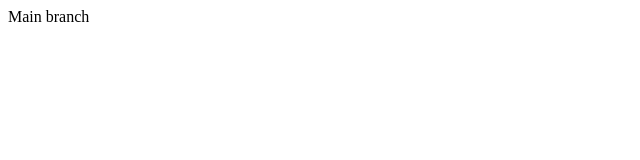
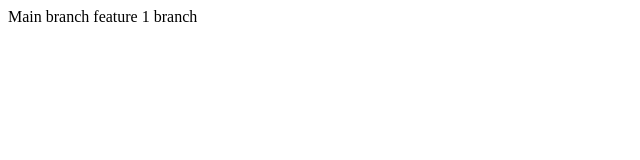
Before and after one commit to i-JayshreeChauhan/demo3_branch_and_undo, a plain HTML site: page index.html in a window 1280 px wide. Shown: the whole page, without its empty margins (0-640 px from the left). Drawn offline with Linux system fonts and the light colour scheme.

Commit message:
feature 1 added

```diff
--- a/index.html
+++ b/index.html
@@ -1 +1,2 @@
 <bd> Main branch </bd>
+<bd> feature 1 branch </bd>
```
